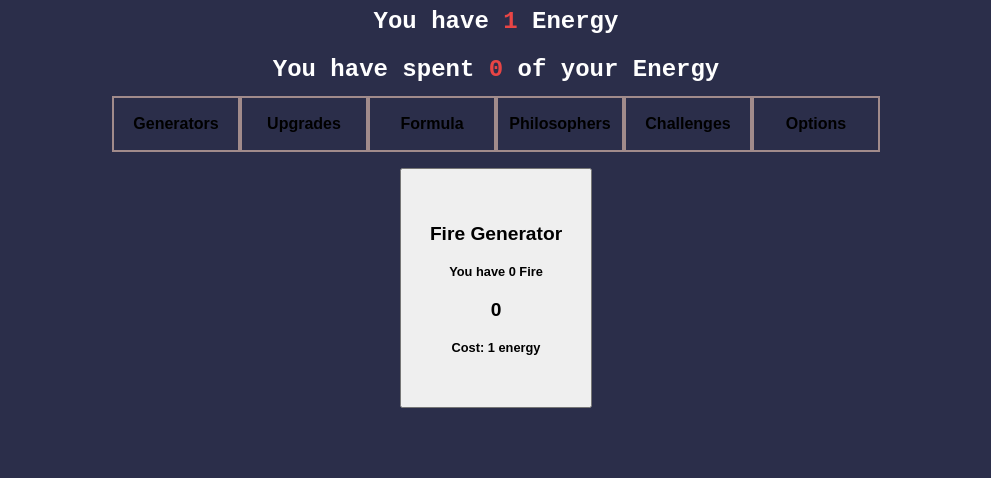
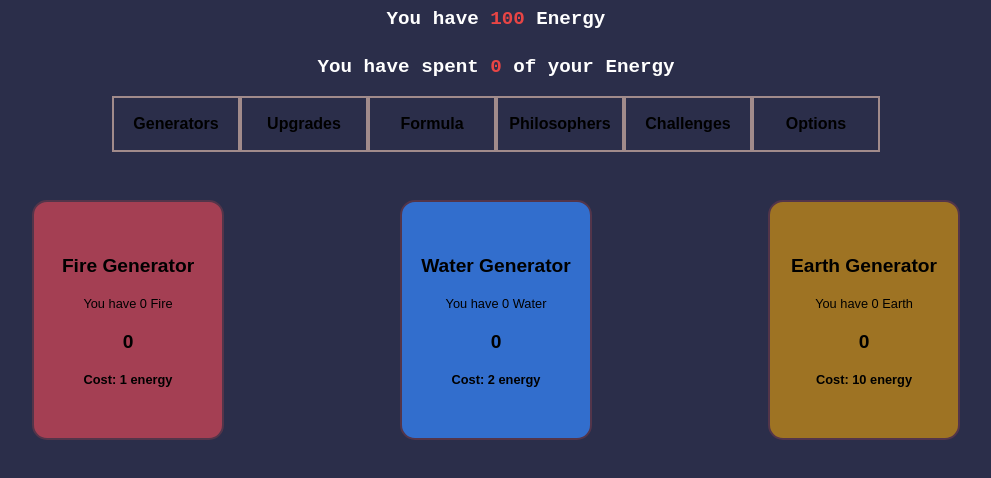
Before and after one commit to SophieWalden/AutomatingThePhilosophersStone, a React (Create React App) app in the folder automating-the-philosophers-stone/: page / in a window 1280 px wide. Shown: the top 478 px of the page, without its empty margins (144-1135 px from the left). Built offline with nearby package versions, Linux system fonts and the light colour scheme; a web font is replaced by a local one.

Commit message:
Upgrade Tab Created (Day 2)
Created and theorized some of the possible upgrades that could go in the upgrade tab. Most of them aren't connected and their values will change, but its a start. Additionally added some better CSS and 2 more generators.

```diff
--- a/automating-the-philosophers-stone/src/App.css
+++ b/automating-the-philosophers-stone/src/App.css
@@ -7,6 +7,7 @@
 
   margin-top: 1vh;
   margin-bottom: 0px;
+  font-size: 1.5vw;
 }
 
 #pink{
--- a/automating-the-philosophers-stone/src/App.js
+++ b/automating-the-philosophers-stone/src/App.js
@@ -8,12 +8,18 @@ import TabManager from "./components/TabManager.js"
 function App() {
 
   // Energy
-  let [energy, setEnergy] = useState(1);
+  let [energy, setEnergy] = useState(100);
   let [spentEnergy, setSpentEnergy] = useState(0);
 
 
   // Elements
   let [fire, setFire] = useState(0);
+  let [water, setWater] = useState(0);
+  let [earth, setEarth] = useState(0);
+
+  // Extra Tracking
+  let [lastResetTime, setLastResetTime] = useState(Date.now());
+  let [timeSinceLastReset, setTimeSinceLastReset] = useState(0);
 
   function formatValues(value){
     let roundingPlaces = 2;
@@ -23,27 +29,78 @@ function App() {
   }
 
   function getValue(name){
-    let values = {"energy": energy, "spentEnergy": spentEnergy, "fire": fire};
+    let values = {"energy": energy, "spentEnergy": spentEnergy, "fire": fire, "energyLeft": energy - spentEnergy, "water": water, "earth": earth, "timeSinceLastRebirth": timeSinceLastReset};
 
     return values[name];
   }
 
   function setValue(name, value){
-    let functions = {"energy": setEnergy, "spentEnergy": setSpentEnergy, "fire": setFire};
+    let functions = {"energy": setEnergy, "spentEnergy": setSpentEnergy, "fire": setFire, "water": setWater, "earth": setEarth, "time": setTimeSinceLastReset};
 
     functions[name](value);
   }
 
   function addValue(name, value){
-    let functions = {"energy": setEnergy, "spentEnergy": setSpentEnergy, "fire": setFire};
+    let functions = {"energy": setEnergy, "spentEnergy": setSpentEnergy, "fire": setFire, "water": setWater, "earth": setEarth, "time": setTimeSinceLastReset};
 
     functions[name](currentVal => currentVal + value);
   }
+
+
+  // Upgrades
+  let [fireRepeatable, setFireRepeatable] = React.useState(0);
+  let [fireUpgradeR1C1, setFireUpgradeR1C1] = React.useState(0);
+  let [fireUpgradeR1C2, setFireUpgradeR1C2] = React.useState(0);
+  let [fireUpgradeR1C3, setFireUpgradeR1C3] = React.useState(0);
+  let [fireUpgradeR2C1, setFireUpgradeR2C1] = React.useState(0);
+  let [fireUpgradeR2C2, setFireUpgradeR2C2] = React.useState(0);
+  let [fireUpgradeR2C3, setFireUpgradeR2C3] = React.useState(0);
+  let setters = {"fireRepeatable": setFireRepeatable, "fireUpgradeR1C1": setFireUpgradeR1C1, "fireUpgradeR1C2": setFireUpgradeR1C2,
+                 "fireUpgradeR1C3": setFireUpgradeR1C3, "fireUpgradeR2C1": setFireUpgradeR2C1, "fireUpgradeR2C2": setFireUpgradeR2C2,
+                 "fireUpgradeR2C3": setFireUpgradeR2C3}
+
+  let getters = {"fireRepeatable": fireRepeatable, "fireUpgradeR1C1": fireUpgradeR1C1, "fireUpgradeR1C2": fireUpgradeR1C2,
+                 "fireUpgradeR1C3": fireUpgradeR1C3, "fireUpgradeR2C1": fireUpgradeR2C1, "fireUpgradeR2C2": fireUpgradeR2C2,
+                 "fireUpgradeR2C3": fireUpgradeR2C3}
+
+  function buyUpgrade(upgrade){
+    let [cost, element] = getUpgradeCost(upgrade);
+
+    let elementAmount = element == "energy" ? getValue("energyLeft") : getValue(element)
+    if (elementAmount >= cost){
+
+      if (element != "energy"){
+        addValue(element, -cost);
+      }else{
+        addValue("spentEnergy", cost);
+      }
+
+      setters[upgrade](value => value + 1)
+    }
+  }
+
+  function getUpgradeCount(upgrade){
+    return getters[upgrade]
+  }
+
+  function getUpgradeCost(upgrade){
+    let costs = {"fireRepeatable": [5 * 5 ** getUpgradeCount("fireRepeatable"), "fire"],
+                 "fireUpgradeR1C1": [2, "energy"],"fireUpgradeR1C2": [5, "energy"],"fireUpgradeR1C3": [15, "energy"],
+                 "fireUpgradeR2C1": [10, "energy"], "fireUpgradeR2C2": [15, "energy"], "fireUpgradeR2C3": [25, "energy"]}
+
+    return costs[upgrade]
+  }
+
+
 
   function calculateNewEnergy(){
     let energyValue = 1;
 
     energyValue += Math.floor(Math.log10(fire+1));
+
+    energyValue += Math.floor(Math.log(water + 1) / Math.log(4));
+
+    energyValue += Math.floor(Math.log(earth + 1) / Math.log(2));
 
     if (energyValue > energy){
       setEnergy(energyValue);
@@ -51,14 +108,19 @@ function App() {
 
   }
 
+  function calculateTimeSinceLastReset(){
+    setTimeSinceLastReset(Date.now() - lastResetTime);
+  }
+
   // Call update every 33 ms (update time)
   React.useEffect(() => {
     const interval = setInterval(() => {
         calculateNewEnergy();
+        calculateTimeSinceLastReset();
     }, 33);
 
     return () => clearInterval(interval); // This represents the unmount function, in which you need to clear your interval to prevent memory leaks.
-}, [energy, fire])
+}, [energy, fire, water, earth])
 
 
   return (
@@ -67,7 +129,7 @@ function App() {
       <h2 className="ResourceDisplay">You have <span id="pink">{energy}</span> Energy</h2>
       <h2 className="ResourceDisplay">You have spent <span id="pink">{spentEnergy}</span> of your Energy</h2>
 
-      <TabManager getValue={getValue} setValue={setValue} addValue={addValue} formatValues={formatValues}/>
+      <TabManager getValue={getValue} setValue={setValue} addValue={addValue} formatValues={formatValues} buyUpgrade={buyUpgrade} getUpgradeCount={getUpgradeCount} getUpgradeCost={getUpgradeCost}/>
     </div>
   );
 }
--- a/automating-the-philosophers-stone/src/components/FormulaTab.css
+++ b/automating-the-philosophers-stone/src/components/FormulaTab.css
@@ -0,0 +1,5 @@
+
+
+.FormulaContainer{
+    font-size: 1.25vw;
+}
--- a/automating-the-philosophers-stone/src/components/FormulaTab.js
+++ b/automating-the-philosophers-stone/src/components/FormulaTab.js
@@ -13,6 +13,9 @@ function FormulaTab(props) {
         <br />
         <h3>1 (Base energy)</h3>
         <h3>+ {Math.floor(Math.log10(1 + props.getValue("fire")))} (Log10(fire + 1))</h3>
+        <h3>+ {Math.floor(Math.floor(Math.log(props.getValue("water")+1) / Math.log(4)))} (Log4(water + 1))</h3>
+        <h3>+ {Math.floor(Math.floor(Math.log(props.getValue("earth")+1) / Math.log(2)))} (Log2(earth + 1))</h3>
+
         <h4> = {props.getValue("energy")} Energy</h4>
     </div>
   );
--- a/automating-the-philosophers-stone/src/components/GeneratorTab.css
+++ b/automating-the-philosophers-stone/src/components/GeneratorTab.css
@@ -2,6 +2,9 @@
 
 #GeneratorsfirstRow{
     height: 38vh;
+    display: flex;
+    justify-content: space-evenly;
+    align-items: center;
 }
 
 #GeneratorssecondRow{
@@ -20,3 +23,37 @@
 .Generator h4{
     font-size: 1.0vw;
 }
+
+.Generator p{
+    font-size: 1.0vw;
+}
+
+#fireGenerator{
+    background-color: #a43f53;
+    border: #53354A solid 2px;
+    border-radius: 15px;
+}
+
+#fireGenerator:hover{
+    background-color: #903749;
+}
+
+#waterGenerator{
+    background-color: #326ecd;
+    border: #53354A solid 2px;
+    border-radius: 15px;
+}
+
+#waterGenerator:hover{
+    background-color: #2d62b7;
+}
+
+#earthGenerator{
+    background-color: #9E7323;
+    border: #53354A solid 2px;
+    border-radius: 15px;
+}
+
+#earthGenerator:hover{
+    background-color: #8F6820;
+}
--- a/automating-the-philosophers-stone/src/components/GeneratorTab.js
+++ b/automating-the-philosophers-stone/src/components/GeneratorTab.js
@@ -1,14 +1,17 @@
 import './GeneratorTab.css';
-import React, {useState, useEffect} from "react";
+import React, {useState} from "react";
 
 function GeneratorTab(props) {
 
-   // Count of generator for each element
-   let [fireAmount, setFireAmount] = React.useState(0);
+    function getCost(element){
+        let costs = {"fire": Math.floor(2 ** props.fireAmount),
+                     "water": Math.floor(2.5 * 2.1 ** props.waterAmount),
+                     "earth": Math.floor(10 * 2.5 ** props.earthAmount)
+                    }
 
-    function getCost(element){
-        let costs = {"fire": Math.floor(2 ** fireAmount)
-                    }
+        if (props.getUpgradeCount("fireUpgradeR1C1") == 1){
+            costs["fire"] = props.formatValues(costs["fire"] / (1+props.fireAmount));
+        }
 
 
         return costs[element];
@@ -16,14 +19,14 @@ function GeneratorTab(props) {
 
 
     function createGenerator(element, amount){
-        let currentAmount = {"fire": fireAmount}
-        let settingFunction = {"fire": setFireAmount}
+        let currentAmount = {"fire": props.fireAmount, "water": props.waterAmount, "earth": props.earthAmount}
+        let settingFunction = {"fire": props.setFireAmount, "water": props.setWaterAmount, "earth": props.setEarthAmount}
 
         settingFunction[element](currentAmount[element] + amount)
     }
 
     function getGeneratorAmount(element){
-        let generators = {"fire": fireAmount}
+        let generators = {"fire": props.fireAmount, "water": props.waterAmount,"earth": props.earthAmount}
 
         return generators[element];
     }
@@ -32,12 +35,12 @@ function GeneratorTab(props) {
     let generatorAmount = getGeneratorAmount(element);
 
     // Buy With Energy
-    if (generatorAmount == 0){
+    if (generatorAmount === 0){
         let cost = getCost(element);
         let energyAmount = props.getValue("energy") - props.getValue("spentEnergy")
 
         if (energyAmount >= cost){
-            props.setValue("spentEnergy", props.getValue("spentEnergy") + cost)
+            props.addValue("spentEnergy", cost)
             createGenerator(element, 1);
         }
 
@@ -47,7 +50,7 @@ function GeneratorTab(props) {
         let cost = getCost(element)
 
         if (currentAmount >= cost){
-            props.setValue(element, currentAmount - cost);
+            props.addValue(element, -cost);
             createGenerator(element, 1);
         }
     }
@@ -59,7 +62,16 @@ function GeneratorTab(props) {
 
     // Update Generators
     let newFire = getGeneratorAmount("fire") * deltaTime
+
+    newFire *= 2 ** props.getUpgradeCount("fireRepeatable")
+
     props.addValue("fire", newFire);
+
+    let newWater = getGeneratorAmount("water") * deltaTime
+    props.addValue("water", newWater);
+
+    let newEarth = getGeneratorAmount("earth") * deltaTime
+    props.addValue("earth", newEarth);
   }
 
   // Call update every 33 ms (update time)
@@ -69,7 +81,7 @@ function GeneratorTab(props) {
     }, 33);
 
     return () => clearInterval(interval); // This represents the unmount function, in which you need to clear your interval to prevent memory leaks.
-}, [fireAmount])
+}, [props.fireAmount, props.getUpgradeCount("fireRepeatable"), props.waterAmount, props.earthAmount])
 
   return (
 
@@ -78,11 +90,28 @@ function GeneratorTab(props) {
         <div id="GeneratorsfirstRow">
             <button className="Generator" id="fireGenerator" onClick={() => buyGenerator("fire")}>
                 <h3>Fire Generator</h3>
-                <h4>You have {props.formatValues(props.getValue("fire"))} Fire</h4>
-                <h3>{fireAmount}</h3>
-                <h4>Cost: {getCost("fire")} {fireAmount > 0 ? "fire" : "energy"}</h4>
+                <p>You have {props.formatValues(props.getValue("fire"))} Fire</p>
+                <h3>{props.fireAmount}</h3>
+                <h4>Cost: {getCost("fire")} {props.fireAmount > 0 ? "fire" : "energy"}</h4>
 
             </button>
+
+            <button className="Generator" id="waterGenerator" onClick={() => buyGenerator("water")}>
+                <h3>Water Generator</h3>
+                <p>You have {props.formatValues(props.getValue("water"))} Water</p>
+                <h3>{props.waterAmount}</h3>
+                <h4>Cost: {getCost("water")} {props.waterAmount > 0 ? "water" : "energy"}</h4>
+
+            </button>
+
+            <button className="Generator" id="earthGenerator" onClick={() => buyGenerator("earth")}>
+                <h3>Earth Generator</h3>
+                <p>You have {props.formatValues(props.getValue("earth"))} Earth</p>
+                <h3>{props.earthAmount}</h3>
+                <h4>Cost: {getCost("earth")} {props.waterAmount > 0 ? "earth" : "energy"}</h4>
+
+            </button>
+
         </div>
         <div id="GeneratorssecondRow">
 
--- a/automating-the-philosophers-stone/src/components/TabManager.js
+++ b/automating-the-philosophers-stone/src/components/TabManager.js
@@ -11,6 +11,12 @@ import FormulaTab from './FormulaTab';
 
 function TabManager(props) {
     let [tab, setTab] = useState("Generators")
+
+
+    // Count of generator for each element
+   let [fireAmount, setFireAmount] = useState(0);
+   let [waterAmount, setWaterAmount] = useState(0);
+   let [earthAmount, setEarthAmount] = useState(0);
 
   return (
 
@@ -27,12 +33,14 @@ function TabManager(props) {
       </div>
 
       <div id="tabs">
-        <div className={tab!="Generators" ? "hiddenTab" : undefined}><GeneratorTab getValue={props.getValue} setValue={props.setValue} addValue={props.addValue} formatValues={props.formatValues}/></div>
-        <div className={tab!="Upgrades" ? "hiddenTab" : undefined}><UpgradesTab /></div>
-        <div className={tab!="Philosophers" ? "hiddenTab" : undefined}><PhilosophersTab /></div>
-        <div className={tab!="Challenges" ? "hiddenTab" : undefined}> <ChallengesTab /></div>
-        <div className={tab!="Options" ? "hiddenTab" : undefined}><OptionsTab /></div>
-        <div className={tab!="Formulas" ? "hiddenTab" : undefined}><FormulaTab getValue={props.getValue} foramtValues={props.formatValues}/></div>
+        <div className={tab!=="Generators" ? "hiddenTab" : undefined}><GeneratorTab fireAmount={fireAmount} setFireAmount={setFireAmount} waterAmount={waterAmount} setWaterAmount={setWaterAmount}
+                earthAmount={earthAmount} setEarthAmount={setEarthAmount}
+                getValue={props.getValue} setValue={props.setValue} addValue={props.addValue} formatValues={props.formatValues} getUpgradeCount={props.getUpgradeCount}/></div>
+        <div className={tab!=="Upgrades" ? "hiddenTab" : undefined}><UpgradesTab fireAmount={fireAmount} waterAmount={waterAmount} earthAmount={earthAmount} getValue={props.getValue} addValue={props.addValue} formatValues={props.formatValues} getUpgradeCount={props.getUpgradeCount} buyUpgrade={props.buyUpgrade} getUpgradeCost={props.getUpgradeCost}/></div>
+        <div className={tab!=="Philosophers" ? "hiddenTab" : undefined}><PhilosophersTab /></div>
+        <div className={tab!=="Challenges" ? "hiddenTab" : undefined}> <ChallengesTab /></div>
+        <div className={tab!=="Options" ? "hiddenTab" : undefined}><OptionsTab /></div>
+        <div className={tab!=="Formulas" ? "hiddenTab" : undefined}><FormulaTab getValue={props.getValue} foramtValues={props.formatValues}/></div>
       </div>
     </div>
   );
```
Also changed, not shown: automating-the-philosophers-stone/src/components/UpgradesTab.css (+20 -0 lines), automating-the-philosophers-stone/src/components/UpgradesTab.js (+65 -2 lines), 1 other file (tests, documents, lock files or other folders).
